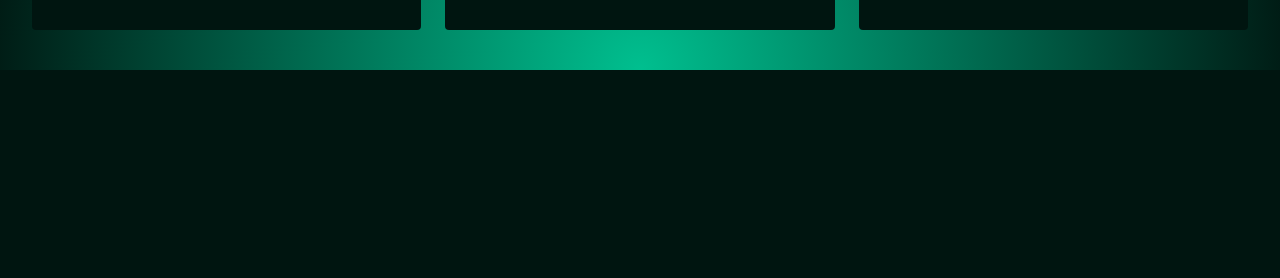
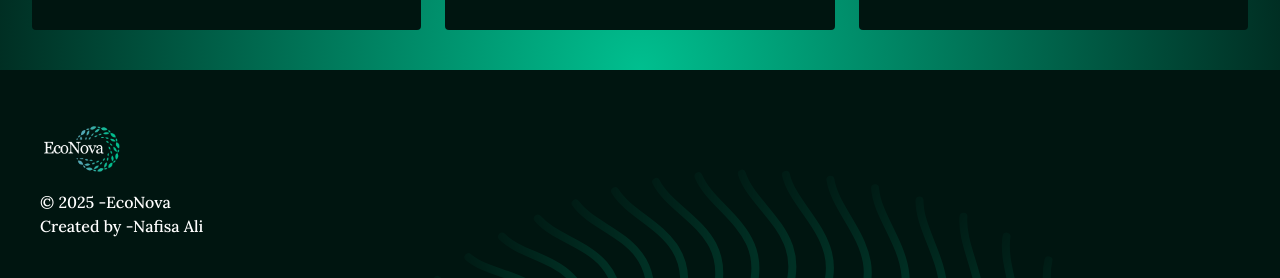
Before and after one commit to nafisaali0/climate-group-portfolio, a React (Vite) app: page / in a window 1280 px wide. Shown: the part 4330-4608 px from the top of the page. Before the commit the page ends 4400 px from the top, so only its background shows below. Built offline with nearby package versions, Linux system fonts and the light colour scheme.

Commit message:
add footer

```diff
--- /dev/null
+++ b/src/Components/Footer/Footer.jsx
@@ -0,0 +1,42 @@
+import logo from "../../assets/logo/logo_1-removebg.png"
+import noise from "../../assets/background/bg_1.svg"
+
+const Footer = () => {
+    return (
+        <>
+            <footer
+                className="footer footer-horizontal footer-center bg-dark_green p-10"
+                style={{
+                    backgroundImage: `url(${noise})`,
+                    backgroundRepeat: "no-repeat",
+                    backgroundPosition: "right top",
+                    backgroundSize: "cover",
+                    backgroundAttachment: "fixed"
+                }}>
+                <aside>
+                    <div
+                        data-aos="fade-right"
+                        className="navbar-start">
+                        <figure className="w-20">
+                            <a href="#home">
+                                <img
+                                    src={logo}
+                                    alt="logo" />
+                            </a>
+                        </figure>
+                    </div>
+                    <p className="text-md font-medium">© {new Date().getFullYear()} -
+                        <a href="#home">EcoNova</a>
+                    </p>
+                    <p className="text-md font-medium">Created by -
+                        <a
+                            href="https://github.com/nafisaali0"
+                            className="hover:text-light_green">Nafisa Ali</a>
+                    </p>
+                </aside>
+            </footer>
+        </>
+    )
+}
+
+export default Footer
--- a/src/Home/Home.jsx
+++ b/src/Home/Home.jsx
@@ -1,4 +1,5 @@
 import Contact from "../Components/Contact/Contact"
+import Footer from "../Components/Footer/Footer"
 import GroupMembers from "../Components/GroupMembers/GroupMembers"
 import Hero from "../Components/Hero/Hero"
 import Navbar from "../Components/Navbar/Navbar"
@@ -14,6 +15,7 @@ const Home = () => {
             <Project />
             <GroupMembers />
             <Contact />
+            <Footer />
         </>
     )
 }
--- a/src/index.css
+++ b/src/index.css
@@ -7,17 +7,7 @@
   margin: 0;
   padding: 0;
   box-sizing: border-box;
-
-  /* Stack gradient + image together */
-  /* background: radial-gradient(circle, #00bf8f 0%, #000000 100%),
-    url("/public/bg_2.svg");
-  background-repeat: no-repeat, no-repeat;
-  background-size: cover, cover;
-  background-position: center, center;
-  background-attachment: fixed, fixed;  */
-  background: radial-gradient(circle, #00bf8f 0%, #000000 100%);
-  /* background: 'linear-gradient(to bottom, #001510 0%, #00bf8f 100%)'; */
-  /* background: url("/public/bg_1.svg"); */
+  background: radial-gradient(circle, #00bf8f 0%, #001510 100%);
   background-color: #001510;
   background-size: cover;
   background-position: center;
```
